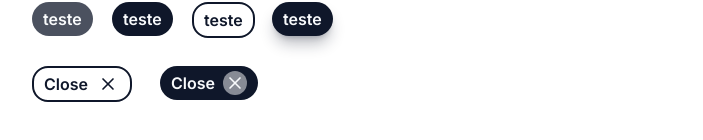
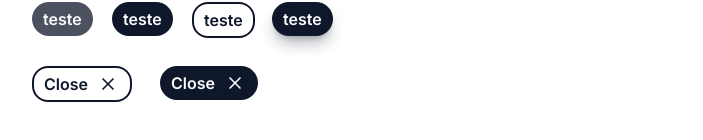
Before and after one commit to renanpmatos/atlas, a Next.js app: page / in a window 1280 px wide. Shown: the part 448-588 px from the top of the page, without its empty margins (288-991 px from the left). Built offline with nearby package versions, Linux system fonts and the light colour scheme.

Commit message:
alter badge button

```diff
--- a/components/ui/badge.tsx
+++ b/components/ui/badge.tsx
@@ -47,7 +47,7 @@ export interface BadgeProps
   content?: string;
   icon?: React.ReactNode;
   onClose?: () => void;
-  closeVariant?: "default" | "round";
+  closeVariant?: string;
 }
 
 function Badge({
@@ -79,12 +79,7 @@ function Badge({
           {/* Renderiza o botão de fechar se a função onClose estiver presente */}
           {onClose && (
             <button
-              className={cn(
-                "flex ml-2",
-                closeVariant == "round"
-                  ? "bg-background/50 rounded-full hover:bg-background hover:text-primary transition ease-in-out duration-200"
-                  : ""
-              )}
+              className={cn("flex ml-2", closeVariant)}
               onClick={onClose}
               aria-label="close">
               <X className={cn("p-0.5")} />
```
